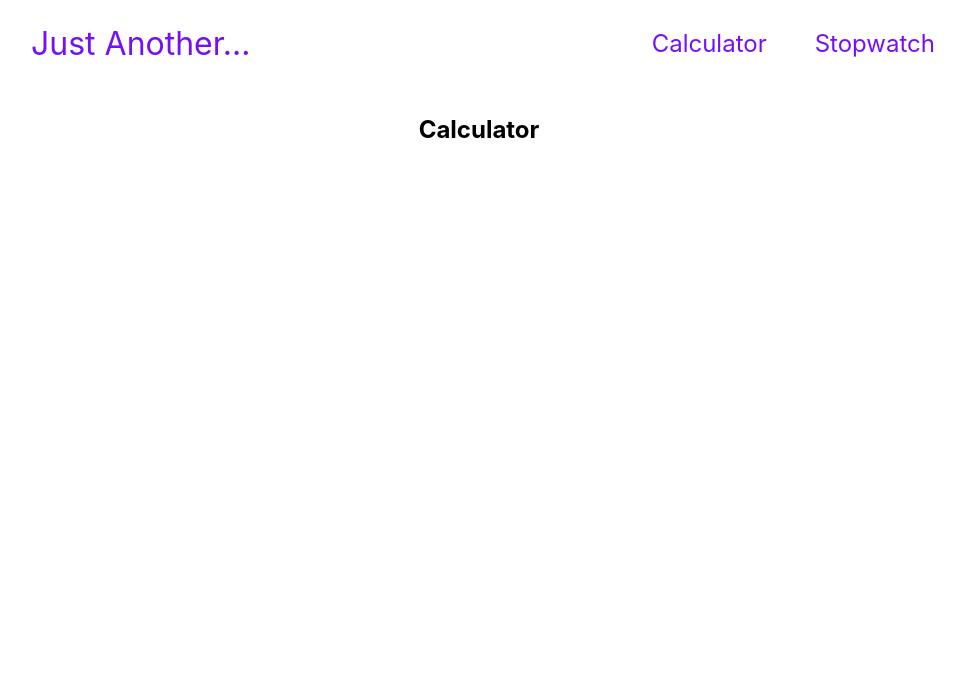
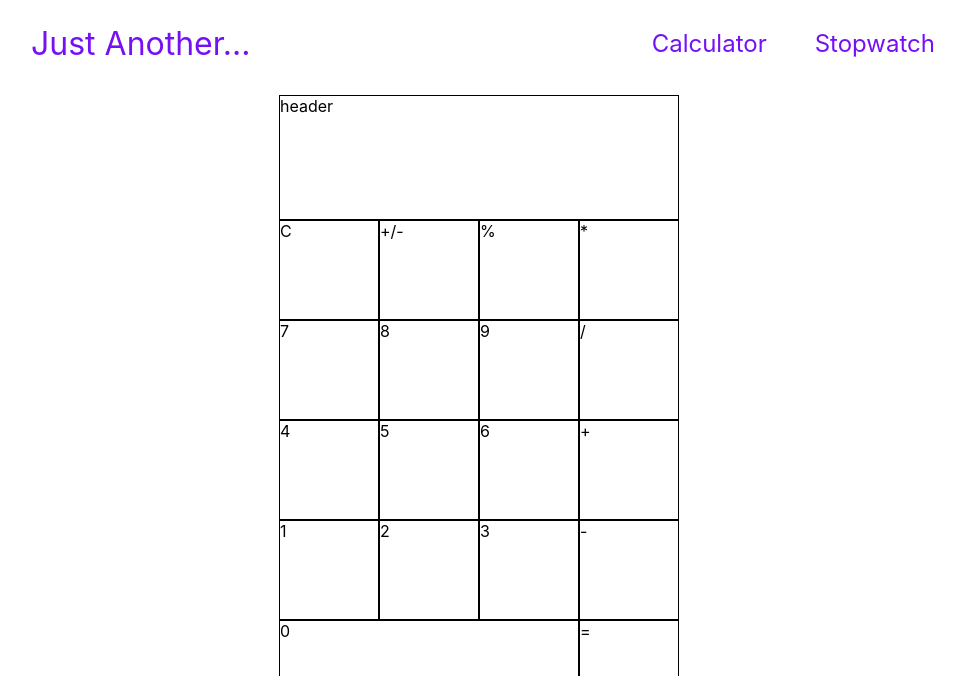
Before and after one commit to prestondoris/justAnother, a React (Create React App) app: page /Calculator in a window 1280 px wide. Shown: the top 676 px of the page, without its empty margins (161-1126 px from the left). Built offline with nearby package versions, Linux system fonts and the light colour scheme.

Commit message:
Created Calculator Grid Layout

```diff
--- a/src/AppBody.js
+++ b/src/AppBody.js
@@ -1,6 +1,6 @@
 import React from 'react'
 import Stopwatch from './Stopwatch'
-import Calculator from './Calculator'
+import CalculatorPage from './CalculatorPage'
 import Home from './Home'
 import {
   Switch,
@@ -24,7 +24,7 @@ function AppBody() {
           <Home />
         </Route>
         <Route path="/Calculator">
-          <Calculator />
+          <CalculatorPage />
         </Route>
         <Route path="/Stopwatch">
           <Stopwatch />
--- /dev/null
+++ b/src/Calculator.css
@@ -0,0 +1,23 @@
+main {
+  display: grid;
+  grid-template-columns: 100px 100px 100px 100px;
+  grid-template-rows: 125px 100px 100px 100px 100px 100px;
+}
+
+.header {
+  grid-area: 'header';
+  grid-column-start: 1;
+  grid-column-end: 5;
+  grid-row-start: 1;
+  grid-row-end: 1;
+}
+
+.b17 {
+  grid-area: 'b13';
+  grid-column-start: 1;
+  grid-column-end: 4;
+}
+
+.area {
+  border: solid black 1px;
+}
--- a/src/Calculator.js
+++ b/src/Calculator.js
@@ -1,11 +1,43 @@
-import React from 'react'
+import React, {Component} from 'react'
+import './Calculator.css'
 
-function Calculator() {
+class Calculator extends Component {
+  constructor(props) {
+    super(props)
+  }
+
+  render() {
+    return (
+      <main>
+        <div className='header area'>header</div>
+        <div className='area'>C</div>
+        <div className='area'>+/-</div>
+        <div className='area'>%</div>
+        <div className='area'>*</div>
+        <div className='area'>7</div>
+        <div className='area'>8</div>
+        <div className='area'>9</div>
+        <div className='area'>/</div>
+        <div className='area'>4</div>
+        <div className='area'>5</div>
+        <div className='area'>6</div>
+        <div className='area'>+</div>
+        <div className='area'>1</div>
+        <div className='area'>2</div>
+        <div className='area'>3</div>
+        <div className='area'>-</div>
+        <div className='b17 area'>0</div>
+        <div className='area'>=</div>
+      </main>
+    )
+  }
+}
+
+function CalculatorRow(props) {
   return (
-    <div>
-      <h2>Calculator</h2>
-    </div>
-  );
+    <div>{props.children}</div>
+
+  )
 }
 
 export default Calculator
--- /dev/null
+++ b/src/CalculatorPage.js
@@ -0,0 +1,12 @@
+import React from 'react'
+import Calculator from './Calculator'
+
+function CalculatorPage() {
+  return (
+    <div>
+      <Calculator />
+    </div>
+  );
+}
+
+export default CalculatorPage
```
